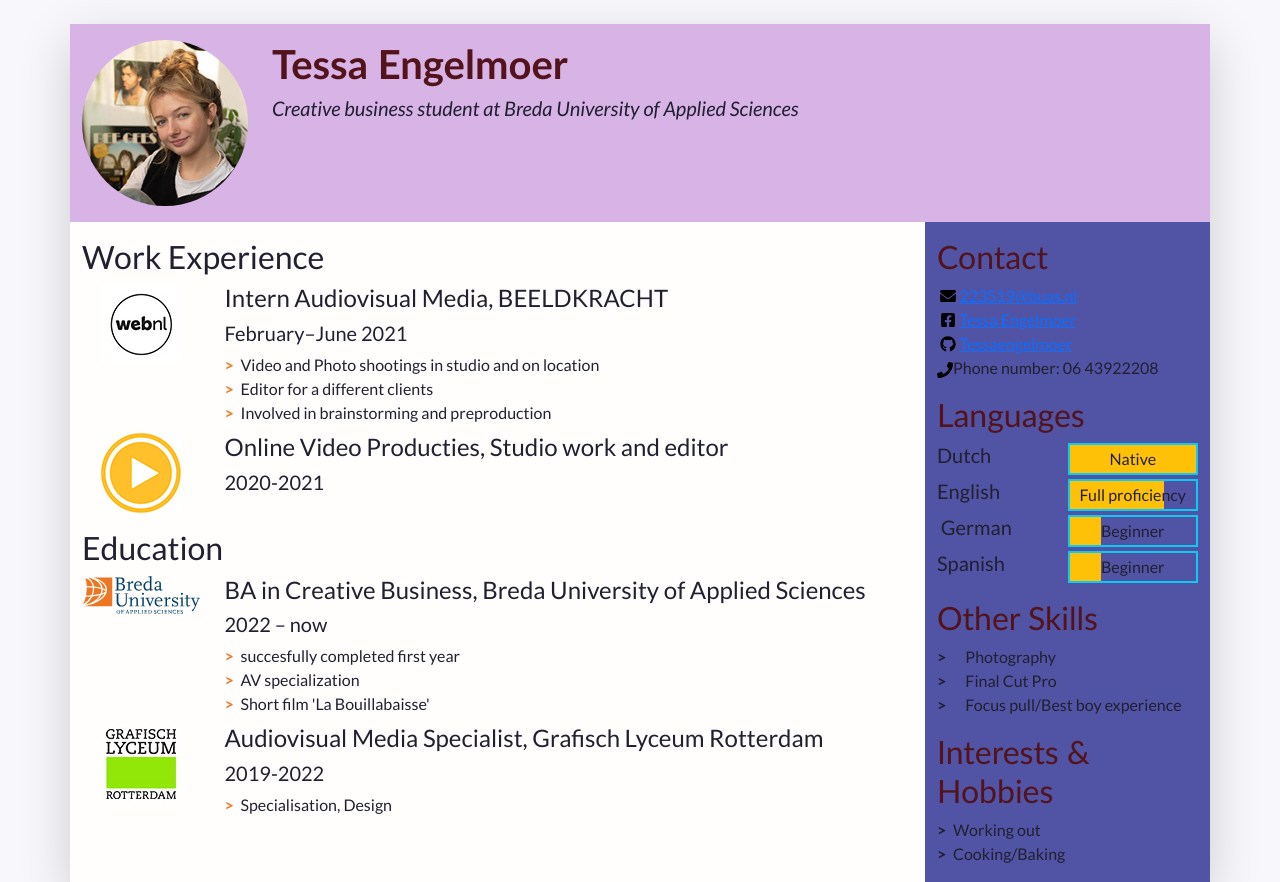
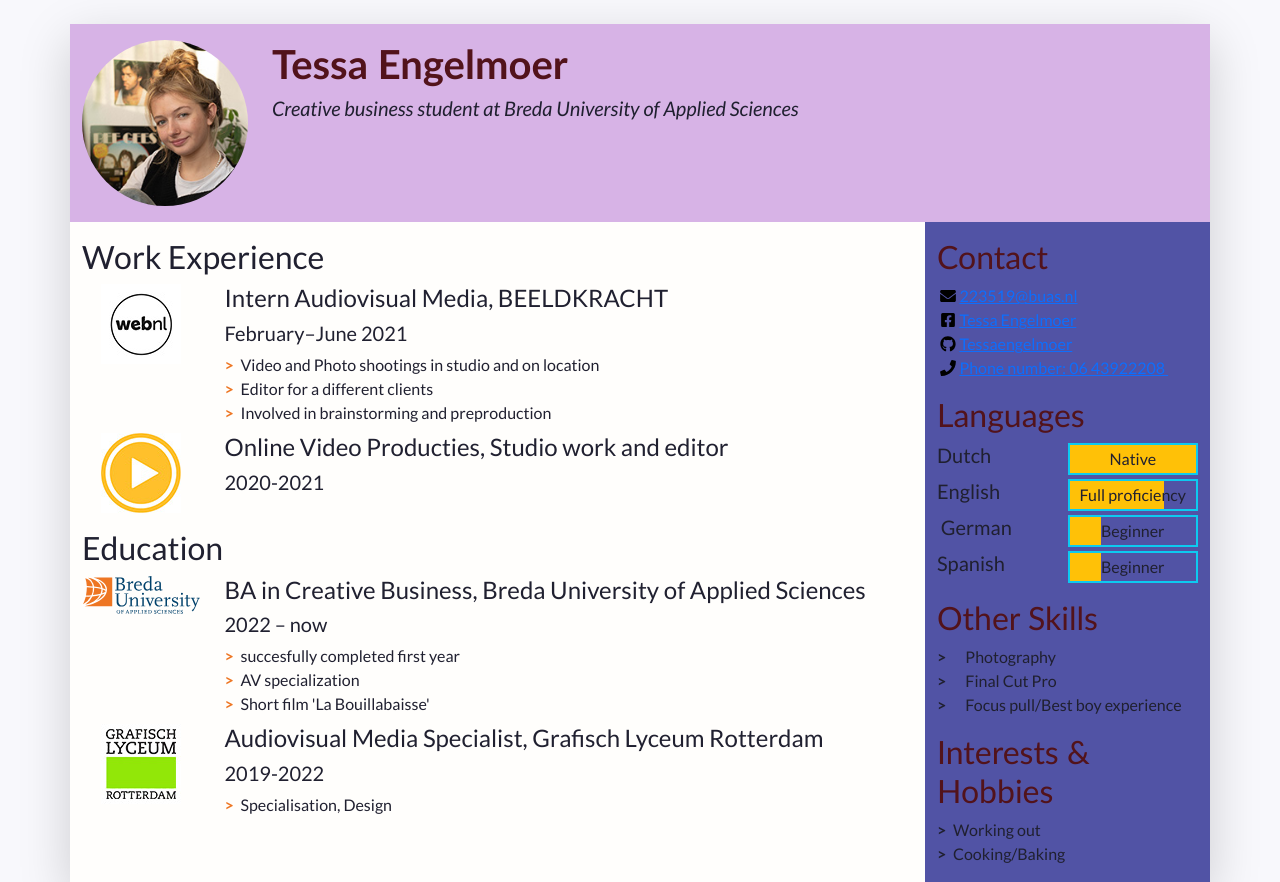
Before and after one commit to Tessaengelmoer/prj4_2324_223519, a plain HTML site: page cvtessaengelmoer.html in a window 1280 px wide. Shown: the top 882 px of the page. Drawn offline with nearby package versions, Linux system fonts and the light colour scheme.

Commit message:
fixed issues
hopefully

```diff
--- a/cvtessaengelmoer.html
+++ b/cvtessaengelmoer.html
@@ -162,7 +162,7 @@
         <aside class="col-md-5 col-lg-4 col-xl-3 resume-aside background1" >
 
           <!-- The first block will be contact details -->
-          <section class="my-3 aside-section" class=background1>
+          <section class="my-3 aside-section background1">
             <h2 class="fonthead">Contact</h2>
             <!--
               A list of all your contact details.
@@ -190,8 +190,8 @@
                 </a>
               </li>
               <li class="contact-item">
-                <a  target="_blank">
-                  <img class="contact-icon" src="images/icons/phone.svg" alt="Mobile Phone">Phone number: 06 43922208
+                <a class="d-flex align-items-center" href="https://www.tiktok.com/@bredauniversityas" target="_blank">
+                  <img class="contact-icon" src="images/icons/phone.svg" alt="Mobile Phone">Phone number: 06 43922208&nbsp;
 
                 </a>
               </li>
```
